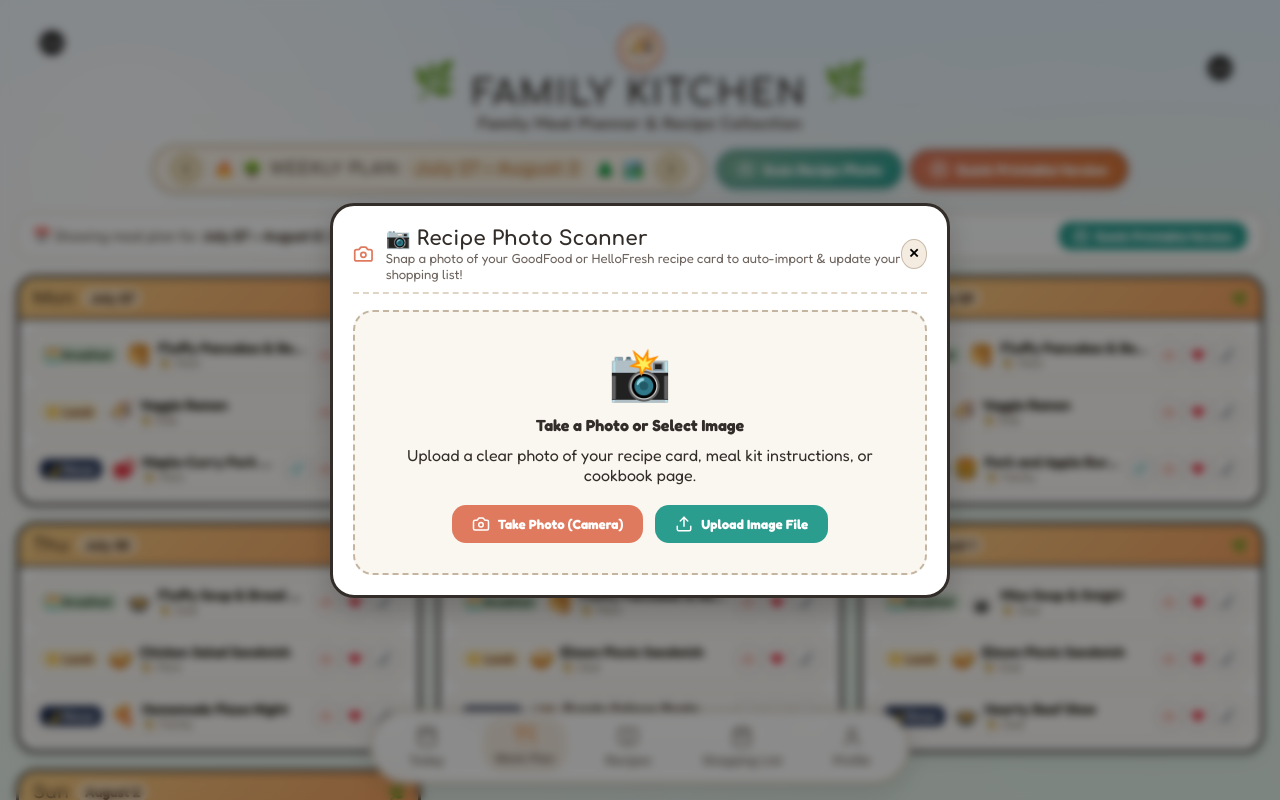
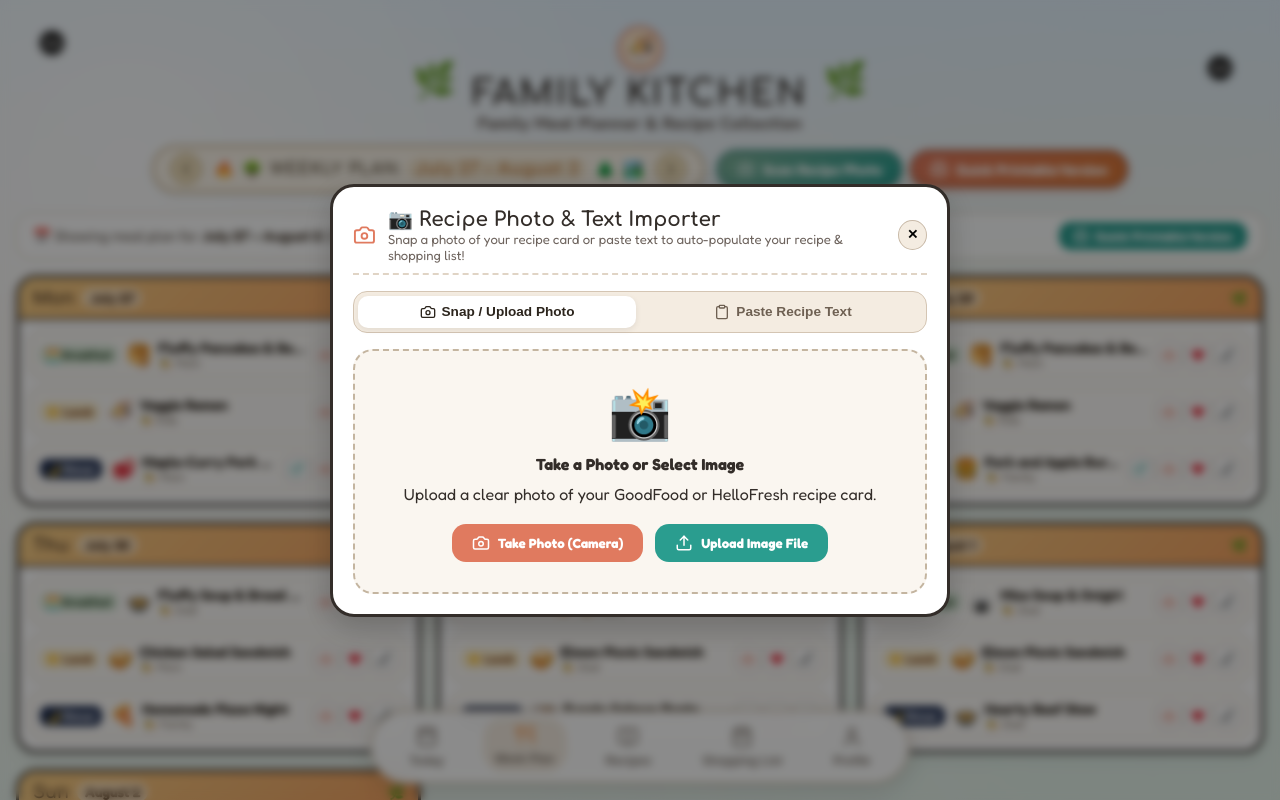
Before and after one commit to p3ji/meal, a React (Vite) app: page / in a window 1280 px wide. Both pictures are taken after a click on the button "Scan Recipe Photo". Shown: the top 800 px of the page. Built offline with nearby package versions, Linux system fonts and the light colour scheme.

Commit message:
Remove slogan and add Quick Copy-Paste Text Import tab + Image contrast preprocessing for recipe capture

```diff
--- a/src/components/RecipeScannerModal.jsx
+++ b/src/components/RecipeScannerModal.jsx
@@ -1,7 +1,7 @@
 import React, { useState, useEffect, useRef } from 'react';
 import { createWorker } from 'tesseract.js';
 import { usePlanner } from '../context/PlannerContext';
-import { Camera, Upload, Sparkles, Check, RefreshCw, Clock, ChefHat, ShoppingBag, Link as LinkIcon, X } from 'lucide-react';
+import { Camera, Upload, Sparkles, Check, RefreshCw, Clipboard, Link as LinkIcon, X } from 'lucide-react';
 import confetti from 'canvas-confetti';
 
 export const RecipeScannerModal = ({ isOpen, onClose }) => {
@@ -10,10 +10,16 @@ export const RecipeScannerModal = ({ isOpen, onClose }) => {
   const fileInputRef = useRef(null);
   const cameraInputRef = useRef(null);
 
+  // Active Tab: 'photo' or 'paste'
+  const [activeTab, setActiveTab] = useState('photo');
+
   const [imagePreview, setImagePreview] = useState(null);
   const [isScanning, setIsScanning] = useState(false);
   const [scanProgress, setScanProgress] = useState(0);
   const [scanStatusText, setScanStatusText] = useState('');
+
+  // Paste Text Input
+  const [rawPastedText, setRawPastedText] = useState('');
 
   // Scanned / Editable Recipe Form State
   const [scannedData, setScannedData] = useState(null);
@@ -50,7 +56,7 @@ export const RecipeScannerModal = ({ isOpen, onClose }) => {
       .map((l) => l.trim())
       .filter((l) => l.length > 0);
 
-    let parsedTitle = 'Scanned Recipe';
+    let parsedTitle = '';
     let parsedPrep = '15m';
     let parsedCook = '20m';
     let parsedCategory = 'Dinner';
@@ -63,11 +69,9 @@ export const RecipeScannerModal = ({ isOpen, onClose }) => {
     lines.forEach((line, idx) => {
       const lower = line.toLowerCase();
 
-      // Title detection (first 2-3 prominent lines)
-      if (idx === 0 || (idx === 1 && parsedTitle === 'Scanned Recipe')) {
-        if (!lower.includes('ingredient') && !lower.includes('instruction') && line.length > 3) {
-          parsedTitle = line.replace(/^[^a-zA-Z0-9]+/, '');
-        }
+      // Title detection (first non-header prominent line)
+      if (!parsedTitle && !lower.includes('ingredient') && !lower.includes('instruction') && !lower.includes('goodfood') && !lower.includes('hellofresh')) {
+        parsedTitle = line.replace(/^[^a-zA-Z0-9]+/, '');
       }
 
       // Times detection
@@ -80,9 +84,10 @@ export const RecipeScannerModal = ({ isOpen, onClose }) => {
       }
 
       // Emoji selection based on keywords
-      if (lower.includes('pork') || lower.includes('steak') || lower.includes('beef')) parsedEmoji = '🥩';
+      if (lower.includes('pork') || lower.includes('chop')) parsedEmoji = '🥩';
       else if (lower.includes('burger')) parsedEmoji = '🍔';
       else if (lower.includes('stew') || lower.includes('soup')) parsedEmoji = '🍲';
+      else if (lower.includes('beef') || lower.includes('meatball')) parsedEmoji = '🧆';
       else if (lower.includes('chicken')) parsedEmoji = '🍗';
       else if (lower.includes('salmon') || lower.includes('fish')) parsedEmoji = '🐟';
       else if (lower.includes('pancake') || lower.includes('toast')) parsedEmoji = '🥞';
@@ -92,7 +97,7 @@ export const RecipeScannerModal = ({ isOpen, onClose }) => {
         currentSection = 'ingredients';
         return;
       }
-      if (lower.includes('instruction') || lower.includes('direction') || lower.includes('step') || lower.includes('method')) {
+      if (lower.includes('instruction') || lower.includes('direction') || lower.includes('step') || lower.includes('method') || lower.includes('prep')) {
         currentSection = 'instructions';
         return;
       }
@@ -103,7 +108,7 @@ export const RecipeScannerModal = ({ isOpen, onClose }) => {
       } else if (currentSection === 'instructions') {
         rawInstructions.push(line.replace(/^\d+[\.\)]\s*/, ''));
       } else {
-        // Fallback detection for bullet points or numbered lines
+        // Heuristic detection
         if (line.match(/^[-•*]\s+/)) {
           rawIngredients.push(line.replace(/^[-•*]\s*/, ''));
         } else if (line.match(/^\d+[\.\)]\s+/)) {
@@ -114,40 +119,83 @@ export const RecipeScannerModal = ({ isOpen, onClose }) => {
 
     const ingText = rawIngredients.length > 0
       ? rawIngredients.join(', ')
-      : 'Pork Chops, Garlic, Olive Oil, Salt, Black Pepper';
+      : lines.slice(1, 6).join(', ');
 
     const instText = rawInstructions.length > 0
       ? rawInstructions.join('\n')
-      : 'Step 1: Prep ingredients\nStep 2: Cook over medium heat until golden\nStep 3: Serve warm!';
+      : lines.slice(6).join('\n') || 'Step 1: Prep ingredients\nStep 2: Cook over medium heat until golden\nStep 3: Serve warm!';
 
     return {
-      title: parsedTitle,
+      title: parsedTitle || 'New Scanned Dish',
       prepTime: parsedPrep,
       cookTime: parsedCook,
       category: parsedCategory,
       emoji: parsedEmoji,
-      description: `Scanned recipe card (${parsedTitle}).`,
+      description: `Scanned recipe (${parsedTitle || 'Custom Dish'}).`,
       ingredientsStr: ingText,
       instructionsStr: instText
     };
   };
 
+  // Image Contrast Enhancement Canvas Helper
+  const preprocessImageForOCR = (file) => {
+    return new Promise((resolve) => {
+      const img = new Image();
+      const url = URL.createObjectURL(file);
+      img.onload = () => {
+        const canvas = document.createElement('canvas');
+        const ctx = canvas.getContext('2d');
+
+        // Scale to optimal dimensions
+        const maxDim = 1500;
+        let scale = 1;
+        if (img.width > maxDim || img.height > maxDim) {
+          scale = Math.min(maxDim / img.width, maxDim / img.height);
+        }
+        canvas.width = img.width * scale;
+        canvas.height = img.height * scale;
+
+        ctx.drawImage(img, 0, 0, canvas.width, canvas.height);
+
+        // Enhance contrast
+        const imgData = ctx.getImageData(0, 0, canvas.width, canvas.height);
+        const data = imgData.data;
+        for (let i = 0; i < data.length; i += 4) {
+          const avg = (data[i] + data[i + 1] + data[i + 2]) / 3;
+          const v = avg > 140 ? 255 : (avg < 80 ? 0 : avg);
+          data[i] = v;
+          data[i + 1] = v;
+          data[i + 2] = v;
+        }
+        ctx.putImageData(imgData, 0, 0);
+
+        canvas.toBlob((blob) => {
+          resolve(blob || file);
+        }, 'image/png');
+      };
+      img.onerror = () => resolve(file);
+      img.src = url;
+    });
+  };
+
   const processImageFile = async (file) => {
     if (!file) return;
 
-    // Show image preview
     const objectUrl = URL.createObjectURL(file);
     setImagePreview(objectUrl);
     setIsScanning(true);
-    setScanProgress(10);
-    setScanStatusText('Initializing OCR Scanner engine...');
+    setScanProgress(15);
+    setScanStatusText('Enhancing recipe photo contrast...');
 
     try {
+      const processedBlob = await preprocessImageForOCR(file);
+      setScanProgress(35);
+      setScanStatusText('Reading text from recipe card...');
+
       const worker = await createWorker('eng');
-      setScanProgress(40);
-      setScanStatusText('Reading text from recipe photo...');
+      setScanProgress(60);
 
-      const ret = await worker.recognize(file);
+      const ret = await worker.recognize(processedBlob);
       setScanProgress(85);
       setScanStatusText('Parsing ingredients & instructions...');
 
@@ -170,8 +218,40 @@ export const RecipeScannerModal = ({ isOpen, onClose }) => {
     } catch (err) {
       console.error('OCR Error:', err);
       setIsScanning(false);
-      alert('Unable to process photo. Please try uploading a clearer image or enter details manually.');
+      // Open form anyway so user can type or paste easily
+      const fallback = {
+        title: 'New Scanned Recipe',
+        prepTime: '15m',
+        cookTime: '20m',
+        category: 'Dinner',
+        emoji: '🥩',
+        description: 'Custom recipe.',
+        ingredientsStr: '',
+        instructionsStr: ''
+      };
+      setScannedData(fallback);
+      setTitle(fallback.title);
+      setIngredientsStr('');
+      setInstructionsStr('');
     }
+  };
+
+  const handlePastedTextParse = (e) => {
+    e.preventDefault();
+    if (!rawPastedText.trim()) return;
+
+    const extracted = parseRecipeText(rawPastedText);
+    setScannedData(extracted);
+    setTitle(extracted.title);
+    setPrepTime(extracted.prepTime);
+    setCookTime(extracted.cookTime);
+    setCategory(extracted.category);
+    setEmoji(extracted.emoji);
+    setDescription(extracted.description);
+    setIngredientsStr(extracted.ingredientsStr);
+    setInstructionsStr(extracted.instructionsStr);
+
+    confetti({ particleCount: 30, spread: 50 });
   };
 
   const handleFileChange = (e) => {
@@ -218,7 +298,7 @@ export const RecipeScannerModal = ({ isOpen, onClose }) => {
       isFavorite: true,
       imageEmoji: emoji,
       recipeUrl: recipeUrl.trim() || null,
-      description: description || `Delicious scanned ${title} recipe.`,
+      description: description || `Delicious ${title} recipe.`,
       ingredients: parsedIngredients.length > 0 ? parsedIngredients : [{ name: title, amount: '1', category: 'Pantry' }],
       instructions: parsedInstructions.length > 0 ? parsedInstructions : ['Prepare and cook with care!']
     };
@@ -240,6 +320,7 @@ export const RecipeScannerModal = ({ isOpen, onClose }) => {
     setIsScanning(false);
     setScanProgress(0);
     setRecipeUrl('');
+    setRawPastedText('');
   };
 
   return (
@@ -250,23 +331,43 @@ export const RecipeScannerModal = ({ isOpen, onClose }) => {
           <div className="scanner-modal-title">
             <Camera size={24} color="#e07a5f" />
             <div>
-              <h3>📷 Recipe Photo Scanner</h3>
-              <p>Snap a photo of your GoodFood or HelloFresh recipe card to auto-import & update your shopping list!</p>
+              <h3>📷 Recipe Photo & Text Importer</h3>
+              <p>Snap a photo of your recipe card or paste text to auto-populate your recipe & shopping list!</p>
             </div>
           </div>
           <button className="close-modal-btn" onClick={onClose}>✕</button>
         </div>
 
-        {/* STEP 1: CAPTURE / UPLOAD IMAGE */}
+        {/* MODE TAB SELECTOR (PHOTO vs COPY-PASTE) */}
         {!scannedData && !isScanning && (
+          <div className="scanner-tab-selector">
+            <button
+              className={`scanner-tab-btn ${activeTab === 'photo' ? 'active' : ''}`}
+              onClick={() => setActiveTab('photo')}
+            >
+              <Camera size={16} />
+              <span>Snap / Upload Photo</span>
+            </button>
+
+            <button
+              className={`scanner-tab-btn ${activeTab === 'paste' ? 'active' : ''}`}
+              onClick={() => setActiveTab('paste')}
+            >
+              <Clipboard size={16} />
+              <span>Paste Recipe Text</span>
+            </button>
+          </div>
+        )}
+
+        {/* STEP 1A: PHOTO UPLOAD TAB */}
+        {!scannedData && !isScanning && activeTab === 'photo' && (
           <div className="scanner-upload-step">
             <div className="scanner-dropzone">
               <span className="dropzone-icon">📸</span>
               <h4>Take a Photo or Select Image</h4>
-              <p>Upload a clear photo of your recipe card, meal kit instructions, or cookbook page.</p>
+              <p>Upload a clear photo of your GoodFood or HelloFresh recipe card.</p>
 
               <div className="dropzone-actions-row">
-                {/* Camera Capture (Mobile & Webcams) */}
                 <button
                   type="button"
                   className="btn-scanner-action primary"
@@ -284,7 +385,6 @@ export const RecipeScannerModal = ({ isOpen, onClose }) => {
                   onChange={handleFileChange}
                 />
 
-                {/* Upload File */}
                 <button
                   type="button"
                   className="btn-scanner-action secondary"
@@ -305,6 +405,27 @@ export const RecipeScannerModal = ({ isOpen, onClose }) => {
           </div>
         )}
 
+        {/* STEP 1B: PASTE TEXT TAB */}
+        {!scannedData && !isScanning && activeTab === 'paste' && (
+          <form onSubmit={handlePastedTextParse} className="paste-text-step">
+            <div className="form-group">
+              <label>Paste Recipe Text (from email, website, or note)</label>
+              <textarea
+                rows={6}
+                required
+                placeholder="Paste recipe title, ingredients, and instructions here..."
+                value={rawPastedText}
+                onChange={(e) => setRawPastedText(e.target.value)}
+                style={{ fontFamily: 'inherit' }}
+              />
+            </div>
+            <button type="submit" className="btn-submit" style={{ width: '100%', padding: '12px' }}>
+              <Sparkles size={18} />
+              <span>Auto-Parse Recipe Text ✨</span>
+            </button>
+          </form>
+        )}
+
         {/* STEP 2: SCANNING IN PROGRESS */}
         {isScanning && (
           <div className="scanner-progress-box">
@@ -316,7 +437,7 @@ export const RecipeScannerModal = ({ isOpen, onClose }) => {
             <div className="progress-spinner-wrapper">
               <RefreshCw size={32} className="spin-anim" color="#e07a5f" />
             </div>
-            <h4>Reading Recipe Photo...</h4>
+            <h4>Processing Recipe...</h4>
             <p>{scanStatusText}</p>
 
             <div className="scanner-progress-bar-bg">
@@ -329,21 +450,23 @@ export const RecipeScannerModal = ({ isOpen, onClose }) => {
         {scannedData && !isScanning && (
           <form onSubmit={handleSaveScannedRecipe} className="scanned-recipe-form">
             <div className="scanned-preview-banner">
-              <div className="preview-mini-thumb">
-                <img src={imagePreview} alt="Scanned Recipe" />
-              </div>
+              {imagePreview && (
+                <div className="preview-mini-thumb">
+                  <img src={imagePreview} alt="Scanned Recipe" />
+                </div>
+              )}
               <div className="preview-banner-text">
-                <span className="scanned-badge">✨ OCR SCAN COMPLETE</span>
+                <span className="scanned-badge">✨ RECIPE READY FOR REVIEW</span>
                 <h4>Review & Add to Family Kitchen</h4>
               </div>
               <button
                 type="button"
                 className="btn-rescan"
                 onClick={resetState}
-                title="Scan another photo"
+                title="Start Over"
               >
                 <RefreshCw size={14} />
-                <span>Rescan</span>
+                <span>Start Over</span>
               </button>
             </div>
 
@@ -409,7 +532,7 @@ export const RecipeScannerModal = ({ isOpen, onClose }) => {
             </div>
 
             <div className="form-group">
-              <label>Scanned Ingredients (comma separated)</label>
+              <label>Ingredients (comma separated)</label>
               <textarea
                 rows={3}
                 value={ingredientsStr}
--- a/src/components/TodayView.jsx
+++ b/src/components/TodayView.jsx
@@ -78,7 +78,6 @@ export const TodayView = () => {
         <div className="today-hero-text">
           <span className="today-pill">☀️ TODAY'S MENU</span>
           <h2>{todayDateInfo?.dayName || todayPlan.dayName}, {todayDateInfo?.monthName} {todayDateInfo?.dateNum}</h2>
-          <p className="today-tagline">"Food cooked with love brings magic to the home!" ✨</p>
         </div>
         <div className="today-hero-illustration">
           <span className="hero-emoji calcifer-anim">🔥</span>
--- a/src/styles/components.css
+++ b/src/styles/components.css
@@ -1732,6 +1732,46 @@
   color: #6e645e;
 }
 
+.scanner-tab-selector {
+  display: flex;
+  gap: 8px;
+  margin-bottom: 16px;
+  background: #f4ece1;
+  padding: 4px;
+  border-radius: 14px;
+  border: 1.5px solid #d4c5b3;
+}
+
+.scanner-tab-btn {
+  flex: 1;
+  display: flex;
+  align-items: center;
+  justify-content: center;
+  gap: 6px;
+  padding: 8px 12px;
+  border-radius: 10px;
+  font-size: 0.85rem;
+  font-weight: 700;
+  border: none;
+  background: transparent;
+  cursor: pointer;
+  color: #6e6052;
+  transition: all 0.15s ease;
+}
+
+.scanner-tab-btn.active {
+  background: #ffffff;
+  color: #2b241c;
+  box-shadow: 0 2px 6px rgba(0,0,0,0.08);
+}
+
+.paste-text-step {
+  display: flex;
+  flex-direction: column;
+  gap: 12px;
+}
+
+
 .scanner-dropzone {
   background: #faf6f0;
   border: 2.5px dashed #c4b5a0;
```
